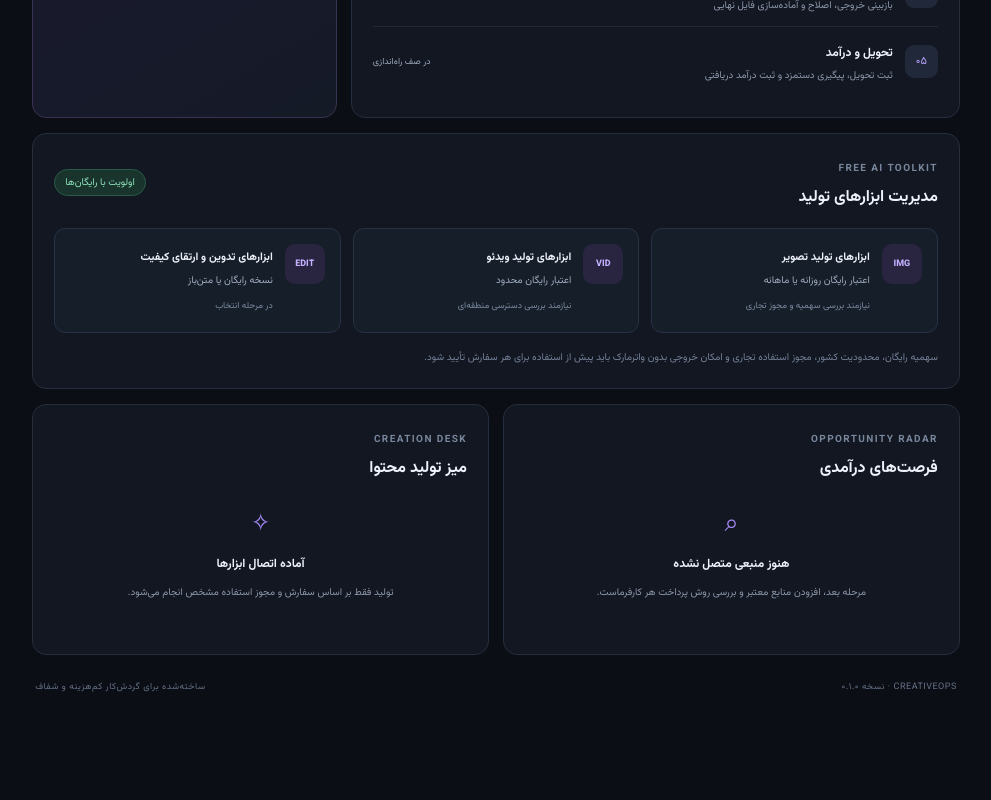
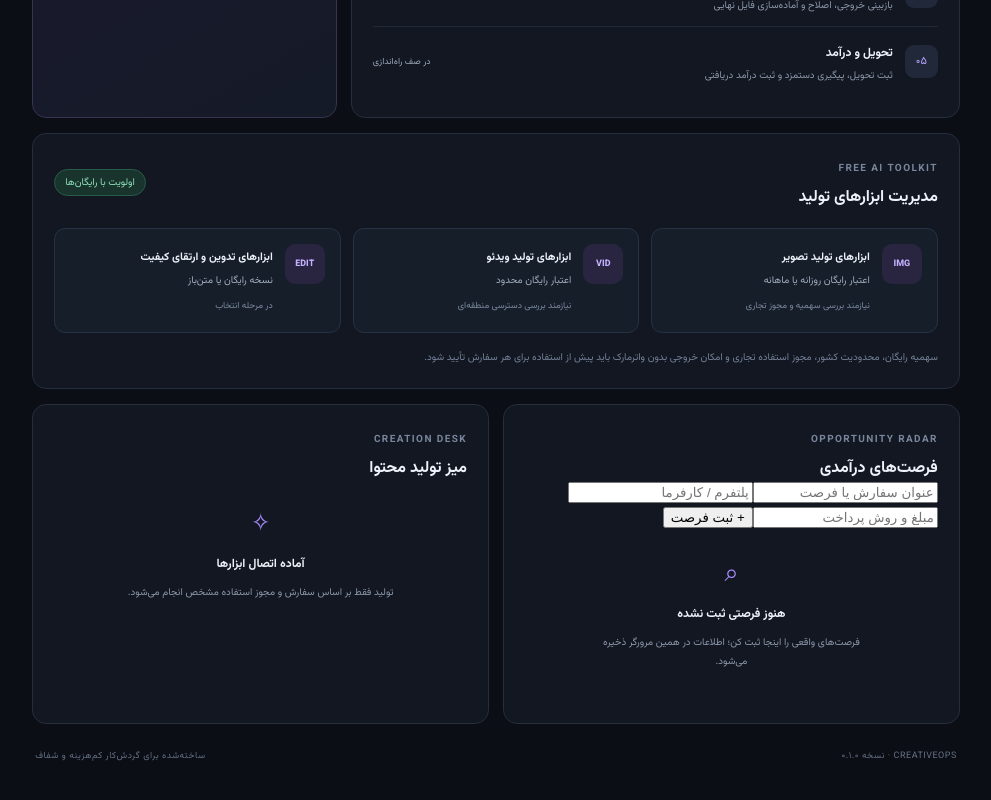
Before and after one commit to ebrahimi1366alireza-tech/AICreativeEarnings, a Next.js app: page / in a window 1280 px wide. Shown: the part 1115-1915 px from the top of the page, without its empty margins (19-1010 px from the left). Before the commit the page ends 1852 px from the top, so only its background shows below. Built offline with nearby package versions, Linux system fonts and the light colour scheme.

Commit message:
feat: add persistent opportunity tracker to creative workspace

```diff
--- a/app/page.tsx
+++ b/app/page.tsx
@@ -1,3 +1,7 @@
+"use client";
+
+import { useEffect, useState } from "react";
+
 const workflow = [
   { number: "۰۱", title: "کشف فرصت‌ها", detail: "پیدا کردن سفارش‌های واقعی و بررسی اعتبار کارفرما", state: "در صف راه‌اندازی" },
   { number: "۰۲", title: "بررسی شرایط", detail: "کنترل کشور مجاز، روش پرداخت، حق استفاده تجاری و زمان تحویل", state: "در صف راه‌اندازی" },
@@ -12,7 +16,35 @@ const tools = [
   { name: "ابزارهای تدوین و ارتقای کیفیت", note: "نسخه رایگان یا متن‌باز", status: "در مرحله انتخاب", mark: "EDIT" }
 ];
 
+type Opportunity = { id: string; title: string; platform: string; pay: string; status: string };
+
 export default function Home() {
+  const [opportunities, setOpportunities] = useState<Opportunity[]>([]);
+  const [loaded, setLoaded] = useState(false);
+  useEffect(() => {
+    try {
+      const saved = localStorage.getItem("creativeops-opportunities-v1");
+      if (saved) setOpportunities(JSON.parse(saved) as Opportunity[]);
+    } catch { /* ignore invalid local data */ }
+    setLoaded(true);
+  }, []);
+  useEffect(() => {
+    if (loaded) localStorage.setItem("creativeops-opportunities-v1", JSON.stringify(opportunities));
+  }, [opportunities, loaded]);
+  function addOpportunity(event: React.FormEvent<HTMLFormElement>) {
+    event.preventDefault();
+    const form = new FormData(event.currentTarget);
+    const title = String(form.get("title") || "").trim();
+    if (!title) return;
+    setOpportunities(current => [{ id: crypto.randomUUID(), title, platform: String(form.get("platform") || "نامشخص"), pay: String(form.get("pay") || "نامشخص"), status: "جدید" }, ...current]);
+    event.currentTarget.reset();
+  }
+  function updateStatus(id: string, status: string) {
+    setOpportunities(current => current.map(item => item.id === id ? { ...item, status } : item));
+  }
+  function removeOpportunity(id: string) {
+    setOpportunities(current => current.filter(item => item.id !== id));
+  }
   return (
     <main className="shell">
       <aside className="sidebar">
@@ -50,7 +82,20 @@ export default function Home() {
 
         <section className="panel tools-panel" id="tools"><div className="panel-head"><div><span className="eyebrow">FREE AI TOOLKIT</span><h2>مدیریت ابزارهای تولید</h2></div><span className="free-tag">اولویت با رایگان‌ها</span></div><div className="tool-grid">{tools.map((tool) => <article className="tool-card" key={tool.mark}><div className="tool-mark">{tool.mark}</div><div><strong>{tool.name}</strong><p>{tool.note}</p><small>{tool.status}</small></div></article>)}</div><p className="footnote">سهمیه رایگان، محدودیت کشور، مجوز استفاده تجاری و امکان خروجی بدون واترمارک باید پیش از استفاده برای هر سفارش تأیید شود.</p></section>
 
-        <section className="bottom-grid"><div className="panel" id="opportunities"><span className="eyebrow">OPPORTUNITY RADAR</span><h2>فرصت‌های درآمدی</h2><div className="empty-state"><span>⌕</span><strong>هنوز منبعی متصل نشده</strong><p>مرحله بعد، افزودن منابع معتبر و بررسی روش پرداخت هر کارفرماست.</p></div></div><div className="panel" id="production"><span className="eyebrow">CREATION DESK</span><h2>میز تولید محتوا</h2><div className="empty-state"><span>✧</span><strong>آماده اتصال ابزارها</strong><p>تولید فقط بر اساس سفارش و مجوز استفاده مشخص انجام می‌شود.</p></div></div></section>
+        <section className="bottom-grid"><div className="panel" id="opportunities"><span className="eyebrow">OPPORTUNITY RADAR</span><h2>فرصت‌های درآمدی</h2><form onSubmit={addOpportunity} className="opportunity-form">
+              <input name="title" required placeholder="عنوان سفارش یا فرصت" aria-label="عنوان فرصت"/>
+              <input name="platform" placeholder="پلتفرم / کارفرما" aria-label="پلتفرم"/>
+              <input name="pay" placeholder="مبلغ و روش پرداخت" aria-label="مبلغ و روش پرداخت"/>
+              <button type="submit">+ ثبت فرصت</button>
+            </form>
+            {opportunities.length === 0 ? <div className="empty-state"><span>⌕</span><strong>هنوز فرصتی ثبت نشده</strong><p>فرصت‌های واقعی را اینجا ثبت کن؛ اطلاعات در همین مرورگر ذخیره می‌شود.</p></div> :
+              <div className="saved-opportunities">{opportunities.map(item => <article className="saved-opportunity" key={item.id}>
+                <div><strong>{item.title}</strong><p>{item.platform} · {item.pay}</p></div>
+                <select aria-label="وضعیت فرصت" value={item.status} onChange={e => updateStatus(item.id, e.target.value)}>
+                  <option>جدید</option><option>در حال بررسی</option><option>درخواست ارسال شد</option><option>پذیرفته شد</option><option>رد شد</option><option>تحویل شد</option><option>پرداخت شد</option>
+                </select>
+                <button type="button" className="remove-opportunity" onClick={() => removeOpportunity(item.id)} aria-label="حذف فرصت">×</button>
+              </article>)}</div>}</div><div className="panel" id="production"><span className="eyebrow">CREATION DESK</span><h2>میز تولید محتوا</h2><div className="empty-state"><span>✧</span><strong>آماده اتصال ابزارها</strong><p>تولید فقط بر اساس سفارش و مجوز استفاده مشخص انجام می‌شود.</p></div></div></section>
 
         <footer id="deliveries"><span>CREATIVEOPS · نسخه ۰.۱.۰</span><span>ساخته‌شده برای گردش‌کار کم‌هزینه و شفاف</span></footer>
       </section>
```
